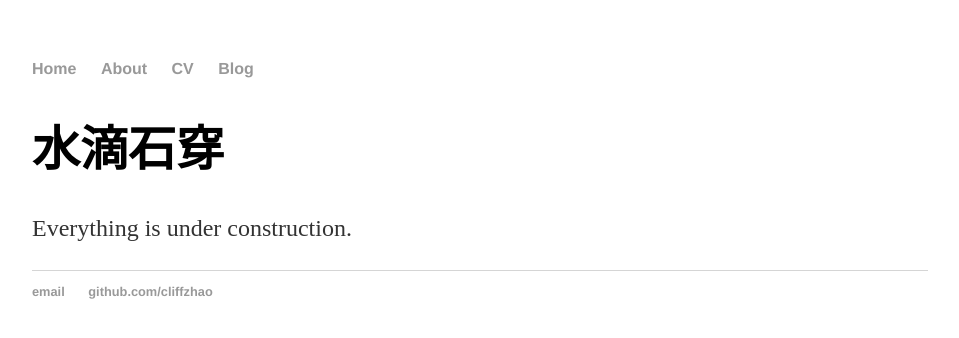
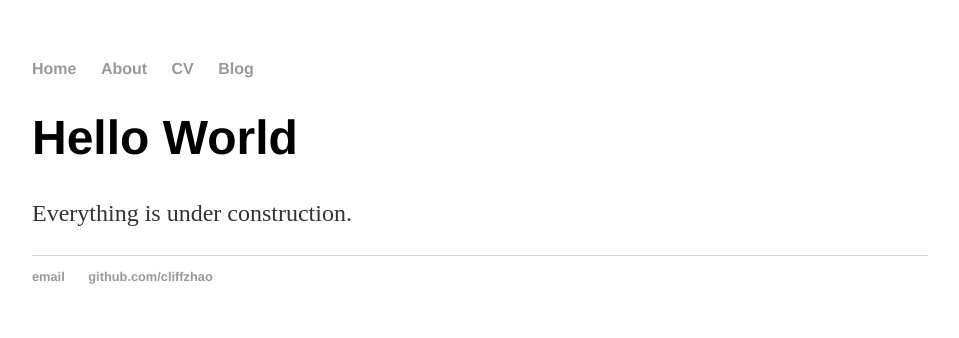
Before and after one commit to cliffzhao/cliffzhao.github.io, a Jekyll site: the page built from index.html, in a window 1280 px wide. Shown: the top 338 px of the page, without its empty margins (160-1119 px from the left). Built offline with Jekyll 4.4.1, drawn with Linux system fonts in a browser that asks for light colours.

Commit message:
Update index.html

```diff
--- a/index.html
+++ b/index.html
@@ -3,6 +3,6 @@ layout: default
 title: cliffzhao
 ---
 <div class="blurb">
-	<h1>水滴石穿</h1>
+	<h1>Hello World</h1>
 	<p>Everything is under construction.</p>
 </div><!-- /.blurb -->
```
